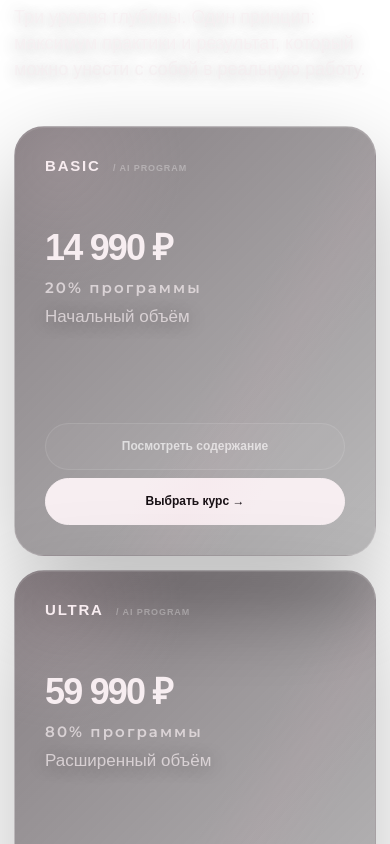
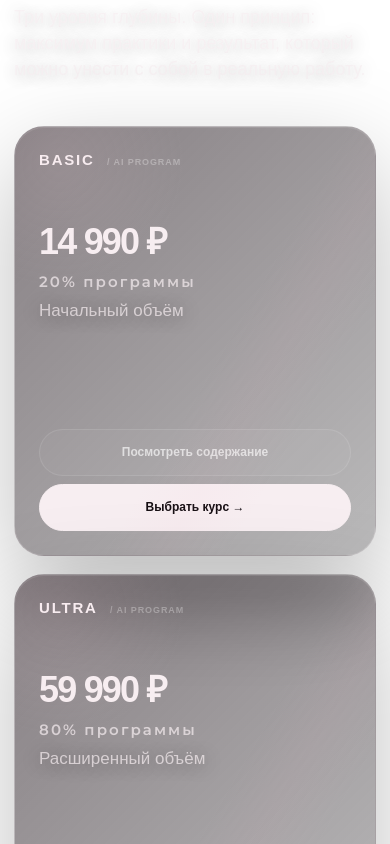
Before and after one commit to fuks19200-ctrl/09, a Next.js app: page / in a window 390 px wide. Shown: the part 4420-5264 px from the top of the page. Built offline with nearby package versions, Linux system fonts and the light colour scheme; no server answers.

Commit message:
Уменьшить карточки курсов

```diff
--- a/app/globals.css
+++ b/app/globals.css
@@ -1259,13 +1259,15 @@ a:hover{
 /* Restore original course cards — centered 3-column layout */
 .pricing-grid{
   display:grid;
-  grid-template-columns:repeat(3,1fr);
-  gap:14px;
+  grid-template-columns:repeat(3,minmax(0,1fr));
+  gap:18px;
   align-items:stretch;
+  width:min(100%,1040px);
+  margin:0 auto;
 }
 .price-card{
-  min-height:510px;
-  padding:30px;
+  min-height:440px;
+  padding:24px;
   display:flex;
   flex-direction:column;
   justify-content:space-between;
@@ -1278,8 +1280,8 @@ a:hover{
   font:700 15px/1 var(--display),Arial,sans-serif;
   letter-spacing:.12em;
 }
-.plan-price{
-  margin-top:65px;
+ .plan-price{
+  margin-top:45px;
   font:700 clamp(36px,4vw,54px)/1 var(--display),Arial,sans-serif;
   letter-spacing:-.05em;
 }
@@ -1292,8 +1294,8 @@ a:hover{
   font-size:17px;
 }
 @media(max-width:1000px){
-  .pricing-grid{grid-template-columns:1fr;}
-  .price-card{min-height:420px;}
+  .pricing-grid{grid-template-columns:1fr;max-width:620px;}
+  .price-card{min-height:400px;}
 }
 @media(max-width:700px){
   .price-card{min-height:430px;}
```
